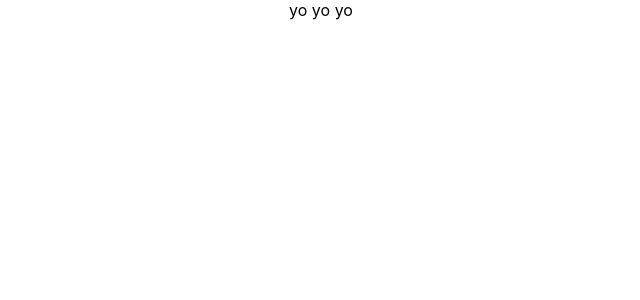
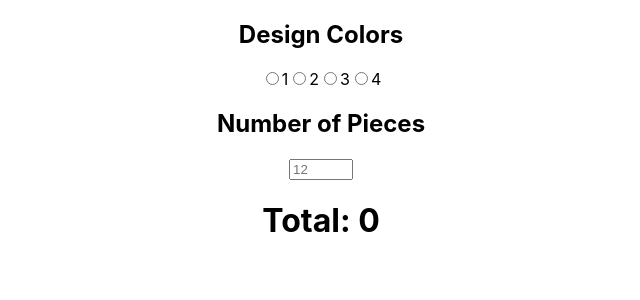
Before and after one commit to ronniexrogers/fallen-angel, a React (Create React App) app: page / in a window 1280 px wide. Shown: the top 300 px of the page, without its empty margins (319-959 px from the left). Built offline with nearby package versions, Linux system fonts and the light colour scheme.

Commit message:
printing calculator functionality

```diff
--- a/src/App.js
+++ b/src/App.js
@@ -1,9 +1,11 @@
 import './App.css';
+import Calculator from './Components/calculator.jsx'
+import React from 'react';
 
 function App() {
   return (
     <div className="App">
-      yo yo yo
+      <Calculator />
     </div>
   );
 }
--- /dev/null
+++ b/src/Components/calculator.jsx
@@ -0,0 +1,100 @@
+import React from 'react';
+import { useEffect } from 'react';
+import { useState } from 'react';
+
+const Calculator = () => {
+
+    const [quantity, setQuantity] = useState(12)
+    const [colors, setColors] = useState(0)
+    const [total, setTotal] = useState(0)
+
+    const priceTierOne = [5, 6.25, 7.50, 8.75]
+    const priceTierTwo = [4.5, 5.75, 7, 8.25]
+    const priceTierThree = [4, 5.25, 6.50, 7.75]
+    const priceTierFour = [3.5, 4.75, 6, 7.25]
+
+
+    useEffect(() => {
+        costCalculation(quantity, colors)
+    }, [quantity, colors])
+
+
+    const handleQuantityChange = (e) => {
+        if (e.target.value > 200) {
+            setQuantity(200)
+            alert('Garment quantity must be less than 200')
+        } else if (e.target.value < 0) {
+            setQuantity(12)
+            alert('Garment quantity must be greater than 12')
+        }
+        setQuantity(e.target.value)
+    }
+
+    // const handleColorChange = (e) => {
+    //     let tempTotal = 0
+    //     if(e.target.value == 1) tempTotal = (total + 10)
+    //     if(e.target.value == 2) tempTotal = (total + 20)
+    //     if(e.target.value == 3) tempTotal = (total + 30)
+    //     if(e.target.value == 4) tempTotal = (total + 40)
+    //     setTotal(tempTotal)
+    // }
+
+    const costCalculation = (quantity, colors) => {
+        if (quantity < 24) {
+            if (colors === 1) setTotal((colors * 25) + (quantity * priceTierOne[0]))
+            if (colors === 2) setTotal((colors * 25) + (quantity * priceTierOne[1]))
+            if (colors === 3) setTotal((colors * 25) + (quantity * priceTierOne[2]))
+            if (colors === 4) setTotal((colors * 25) + (quantity * priceTierOne[3]))
+        }
+        if (quantity > 23 && quantity < 72) {
+            if (colors === 1) setTotal((colors * 25) + (quantity * priceTierTwo[0]))
+            if (colors === 2) setTotal((colors * 25) + (quantity * priceTierTwo[1]))
+            if (colors === 3) setTotal((colors * 25) + (quantity * priceTierTwo[2]))
+            if (colors === 4) setTotal((colors * 25) + (quantity * priceTierTwo[3]))
+        }
+        if (quantity > 71 && quantity < 145) {
+            if (colors === 1) setTotal((colors * 25) + (quantity * priceTierThree[0]))
+            if (colors === 2) setTotal((colors * 25) + (quantity * priceTierThree[1]))
+            if (colors === 3) setTotal((colors * 25) + (quantity * priceTierThree[2]))
+            if (colors === 4) setTotal((colors * 25) + (quantity * priceTierThree[3]))
+        }
+        if (quantity > 144) {
+            if (colors === 1) setTotal((colors * 25) + (quantity * priceTierFour[0]))
+            if (colors === 2) setTotal((colors * 25) + (quantity * priceTierFour[1]))
+            if (colors === 3) setTotal((colors * 25) + (quantity * priceTierFour[2]))
+            if (colors === 4) setTotal((colors * 25) + (quantity * priceTierFour[3]))
+        }
+        return total
+    }
+
+    return (
+        <div className="calculator">
+            <form>
+                <h2>Design Colors</h2>
+                <label>
+                <input onClick={(e) => setColors(Number(e.target.value))} name='design-colors' type="radio" value={1} />
+                1
+                </label>
+                <label>
+                <input onClick={(e) => setColors(Number(e.target.value))} name='design-colors' type="radio" value={2} />
+                2
+                </label>
+                <label>
+                <input onClick={(e) => setColors(Number(e.target.value))} name='design-colors' type="radio" value={3} />
+                3
+                </label>
+                <label>
+                <input onClick={ (e) => setColors(Number(e.target.value)) } name='design-colors' type="radio" value={4} />
+                4
+                </label>
+                <h2>Number of Pieces</h2>
+                <input onChange={ (e) => handleQuantityChange(e) } placeholder="12" type="number" id="quantity" name="quantity" min="12" max="200" />
+                {/* <h2>Color Changes?</h2>
+                <input onChange={ (e) => handleColorChange(e) } placeholder="0" type="number" id="quantity" name="quantity" min="0" max="4" /> */}
+            </form>
+            <h1>Total: {total}</h1>
+        </div>
+     );
+}
+
+export default Calculator;
```
Also changed, not shown: src/calculator.jsx (deleted, +0 -9 lines).
